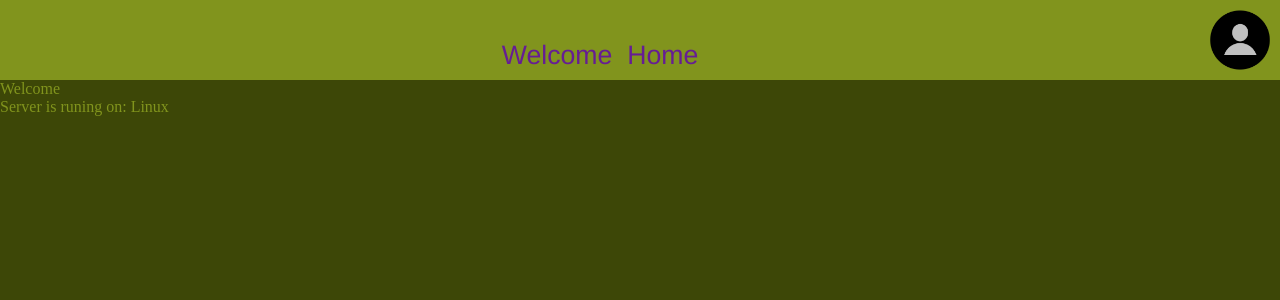
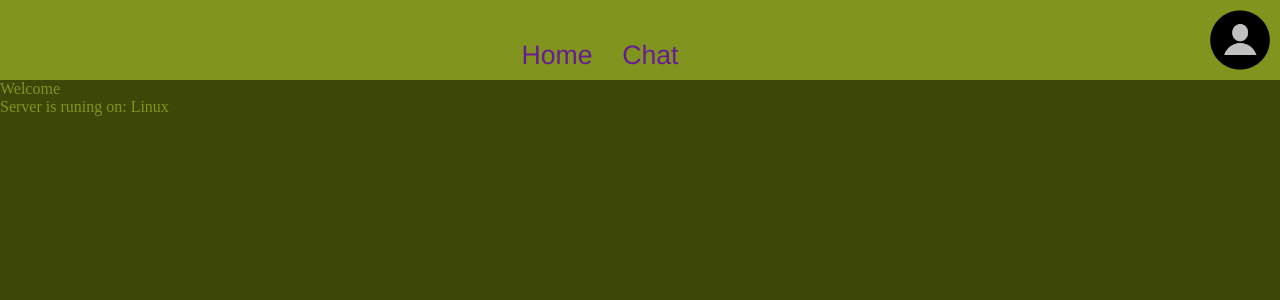
Before and after one commit to SamAng219255/chat, a PHP site: page / in a window 1280 px wide. Shown: the top 300 px of the page. Run offline with PHP 8.4, Linux system fonts and the light colour scheme.

Commit message:
some minor changes

```diff
--- a/index.php
+++ b/index.php
@@ -31,9 +31,8 @@
 	</head>
 	<body>
 		<div id="topbar">
-			<a href="./?page=0">Welcome</a>&nbsp;
-			<!--<a href="./?page=1">Login</a>&nbsp;-->
-			<a href="./?page=2">Home</a>
+			<a href="./?page=0">Home</a>&nbsp;&nbsp&nbsp;
+			<a href="./?page=2">Chat</a>
 			<div id="profileicon" onclick="toggleProfile();" onmouseleave="hideProfile();">
 			<div id="profilemenu" class="noselect">
 				<?php
```
